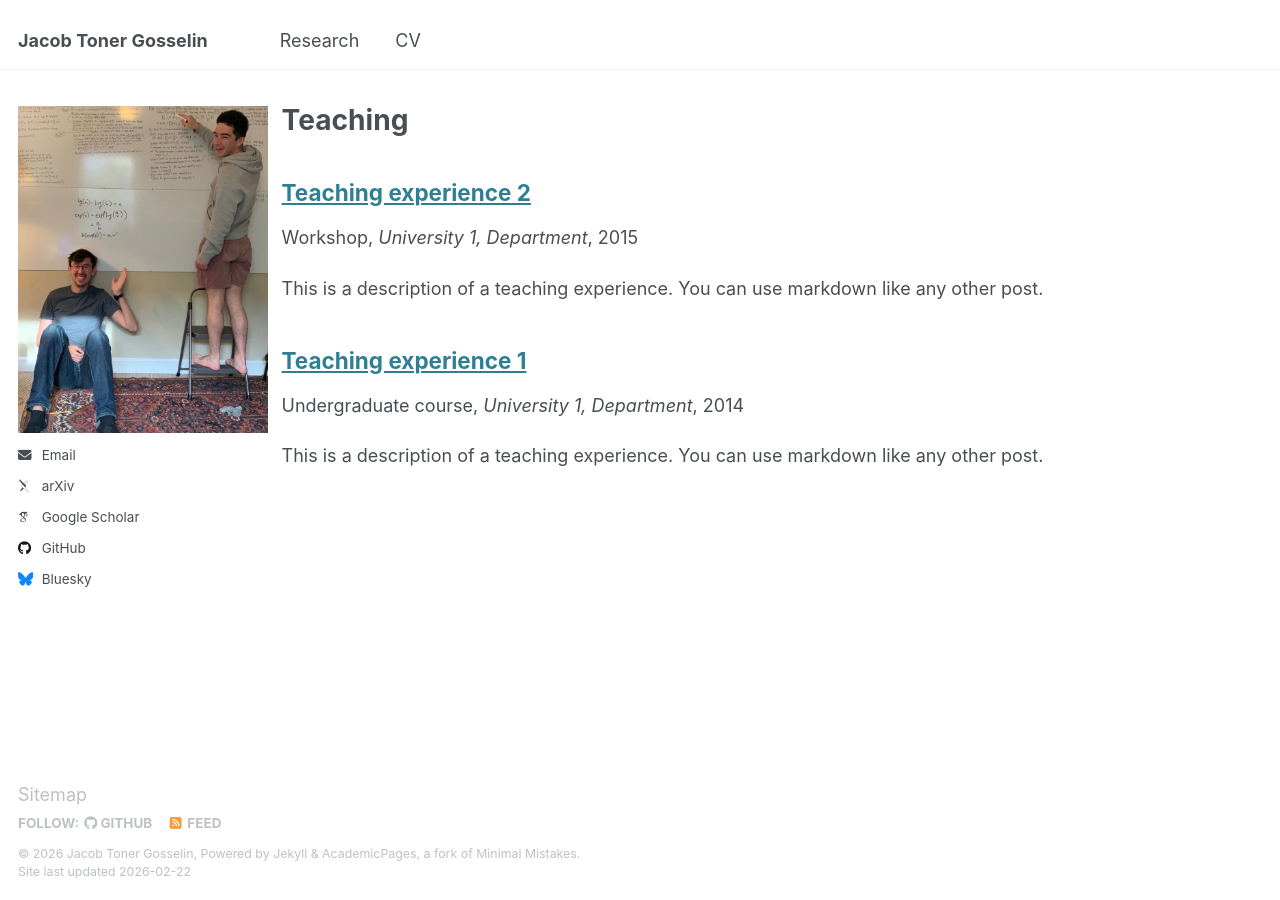
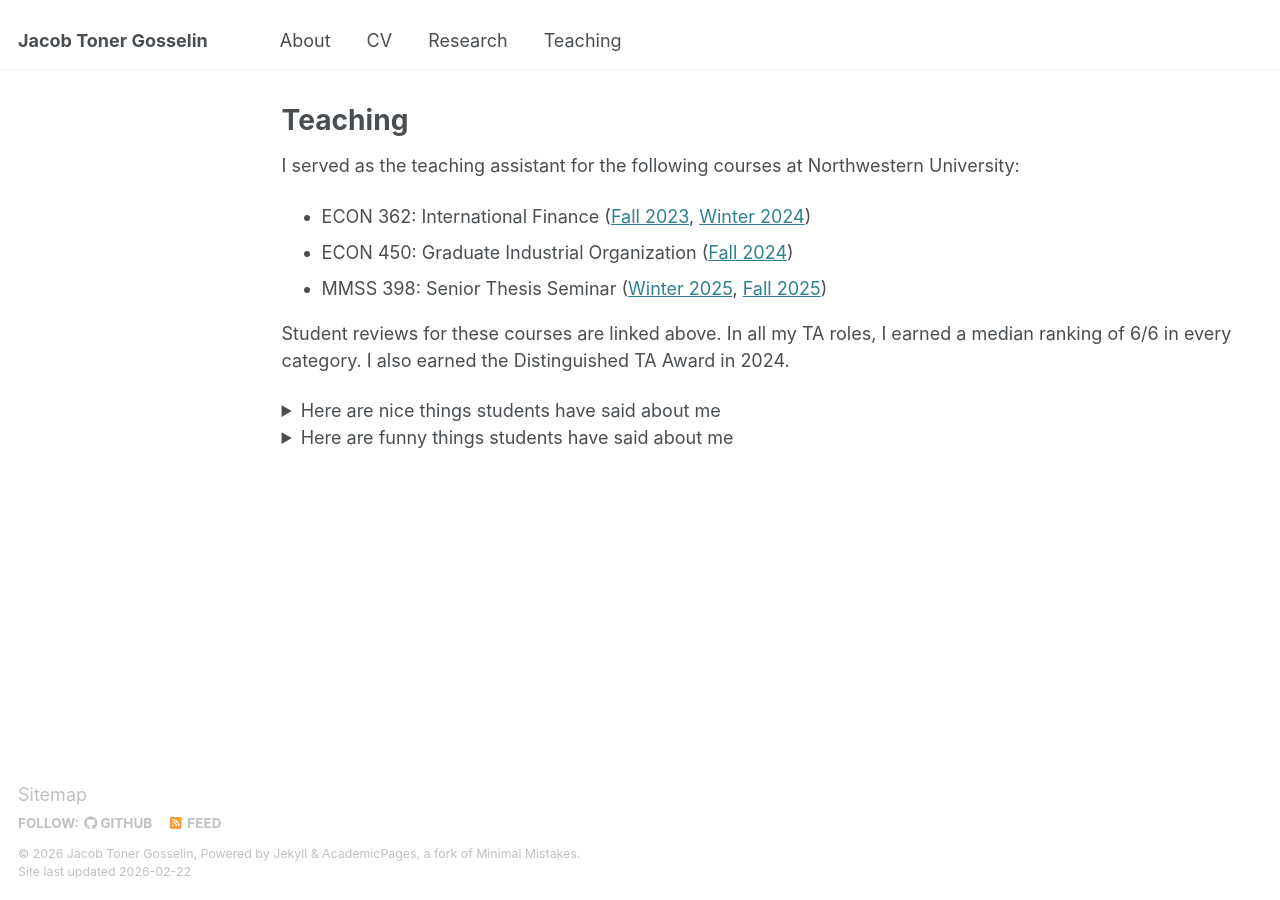
Before and after one commit to jacobgosselin/jacobgosselin.github.io, a Jekyll site: the page built from _pages/teaching.md, in a window 1280 px wide. Built offline with Jekyll 4.4.1, drawn with Linux system fonts in a browser that asks for light colours; some web fonts are replaced.

Commit message:
fix: update navigation and teaching page for improved content structure

```diff
--- a/_pages/teaching.html
+++ /dev/null
@@ -1,12 +0,0 @@
----
-layout: archive
-title: "Teaching"
-permalink: /teaching/
-author_profile: true
----
-
-{% include base_path %}
-
-{% for post in site.teaching reversed %}
-  {% include archive-single.html %}
-{% endfor %}
--- /dev/null
+++ b/_pages/teaching.md
@@ -0,0 +1,31 @@
+---
+layout: archive
+title: "Teaching"
+permalink: /teaching/
+author_profile: false
+---
+
+I served as the teaching assistant for the following courses at Northwestern University:
+- ECON 362: International Finance ([Fall 2023](/files/ECON_362-Fall_2023.pdf), [Winter 2024](/files/ECON_362-Winter_2024.pdf))
+- ECON 450: Graduate Industrial Organization ([Fall 2024](/files/ECON_450-Fall_2024.pdf))
+- MMSS 398: Senior Thesis Seminar ([Winter 2025](/files/MMSS_398-Winter_2025.pdf), [Fall 2025](/files/MMSS_398-Fall_2025.pdf))
+
+Student reviews for these courses are linked above. In all my TA roles, I earned a median ranking of 6/6 in every category. I also earned the Distinguished TA Award in 2024.
+
+<details>
+<summary>Here are nice things students have said about me</summary>
+<!-- <br> -->
+- "Jake was a very kind TA who clearly cared a great deal about his students' success. He was very passionate and knowledgeable about the material he was covering."
+- "Best Econ TA I have had. Was always well prepared for section and had written solutions that were very easy to follow and actually made sense."
+- "Best TA I have had at Northwestern. Extremely smart and clearly cared about the students which was incredible and a rare experience.
+- "Jacob is always willing to help brainstorm and talk through road blocks that you reach. He is very knowledgeable and can quickly understand your questions and give good insights. Also always very positive and encouraging."
+</details>
+
+<details>
+<summary>Here are funny things students have said about me</summary>
+<!-- <br> -->
+- "Can get stuck in the unnecessary details and really slow down the pace of the class. Very smart"
+- "Strengths: Very knowledgeable. Weakness: Sometimes overanticipate questions and go off on tangents on advanced topics that is not applicable"
+- "Posts good notes, is enthusiastic about teaching, and understands the topics. However, unclear on his explanations of topics, likes to run circles, and can sometimes confuse students.
+- "Met with him for 5 minutes and wasn't super helpful but wasn't unhelpful and I didn't ask for much so nothing crazy"
+</details>
--- a/_sass/layout/_page.scss
+++ b/_sass/layout/_page.scss
@@ -19,7 +19,7 @@
 .page {
   @include breakpoint($large) {
     @include span(9 of 12 last);
-    @include prefix(1 of 12);
+    @include prefix(0.5 of 12);
     @include suffix(1 of 12);
   }
 
```
Also changed, not shown: _data/navigation.yml (+9 -2 lines).
